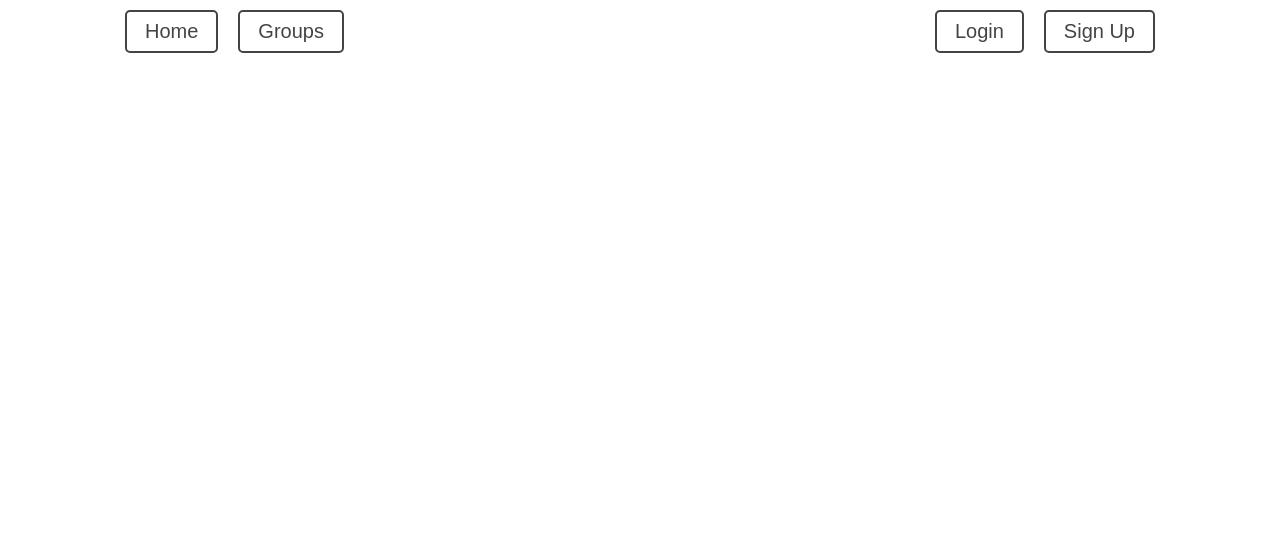
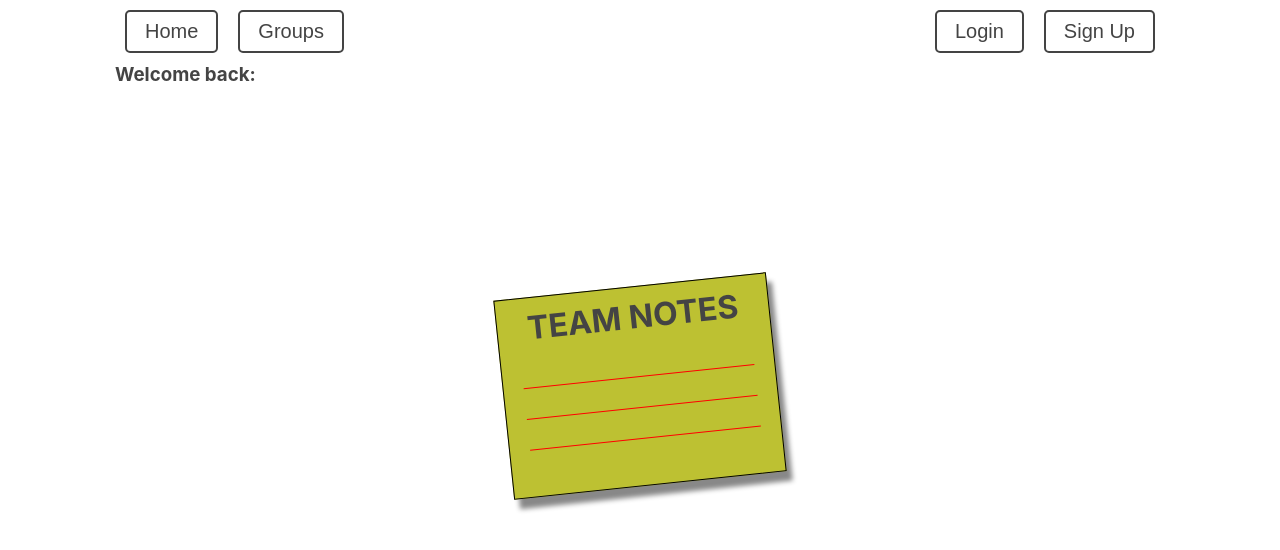
Before and after one commit to oldbettie/notepad, a React (Create React App) app: page / in a window 1280 px wide. Shown: the top 550 px of the page. Built offline with nearby package versions, Linux system fonts and the light colour scheme.

Commit message:
basic front

```diff
--- a/src/index.scss
+++ b/src/index.scss
@@ -7,12 +7,12 @@ $third: #444444;
 	box-sizing: border-box;
 }
 body {
+	color: $third;
 	max-width: 1050px;
 	padding: 0;
 	margin: 0 auto;
-	font-family: -apple-system, BlinkMacSystemFont, "Segoe UI", "Roboto",
-		"Oxygen", "Ubuntu", "Cantarell", "Fira Sans", "Droid Sans",
-		"Helvetica Neue", sans-serif;
+	font-family: -apple-system, BlinkMacSystemFont, "Segoe UI", "Roboto", "Oxygen",
+		"Ubuntu", "Cantarell", "Fira Sans", "Droid Sans", "Helvetica Neue", sans-serif;
 	-webkit-font-smoothing: antialiased;
 	-moz-osx-font-smoothing: grayscale;
 	box-sizing: border-box;
--- a/src/pages/Home.js
+++ b/src/pages/Home.js
@@ -1,5 +1,6 @@
 import React, { useContext, useEffect, useState } from "react";
 import { UserContext } from "../UserContext";
+import styles from "./Home.module.scss";
 
 function Home() {
 	const { user, setUser } = useContext(UserContext);
@@ -15,7 +16,19 @@ function Home() {
 		}
 	}, [user]);
 
-	return <h3>{status ? email : ""}</h3>;
+	return (
+		<div>
+			<h3>Welcome back: {status ? email : ""}</h3>
+			<div className={styles.logoContainer}>
+				<div className={styles.postit}>
+					<h1 className={styles.logo}>TEAM NOTES</h1>
+					<div className={styles.line}></div>
+					<div className={styles.line}></div>
+					<div className={styles.line}></div>
+				</div>
+			</div>
+		</div>
+	);
 }
 
 export default Home;
--- a/src/pages/Home.module.scss
+++ b/src/pages/Home.module.scss
@@ -0,0 +1,29 @@
+$primary: #ffffff;
+$secondary: #cccccc;
+$third: #444444;
+$postit: #bdc132;
+
+.logoContainer {
+	height: 600px;
+	display: flex;
+	justify-content: center;
+	align-items: center;
+
+	.postit {
+		height: 200px;
+		border: 1px solid black;
+		box-shadow: 5px 10px 5px #888888;
+		transform: rotate(-6deg);
+		background-color: $postit;
+
+		.logo {
+			width: fit-content;
+			padding: 10px 30px;
+			align-items: center;
+		}
+		.line {
+			margin: 30px 20px;
+			border-bottom: 1px solid red;
+		}
+	}
+}
--- a/src/pages/Profile.js
+++ b/src/pages/Profile.js
@@ -24,10 +24,11 @@ function Profile() {
 			)}
 			<hr />
 			{user && (
-				<div>
+				<div className={styles.userData}>
 					<h3>Username: {user.userName}</h3>
 					{user.firstName && <h3>First name: {user.firstName}</h3>}
 					{user.lastName && <h3>Last name: {user.lastName}</h3>}
+					{user.email && <h3>Email: {user.email}</h3>}
 				</div>
 			)}
 		</div>
--- a/src/pages/Profile.module.scss
+++ b/src/pages/Profile.module.scss
@@ -21,3 +21,13 @@ $third: #444444;
 	align-items: center;
 	justify-content: space-around;
 }
+.userData {
+	max-width: 100%;
+	min-width: 500px;
+	margin: 1em auto;
+	h3 {
+		border: 1px solid $third;
+		padding: 10px;
+		margin: 10px;
+	}
+}
```
